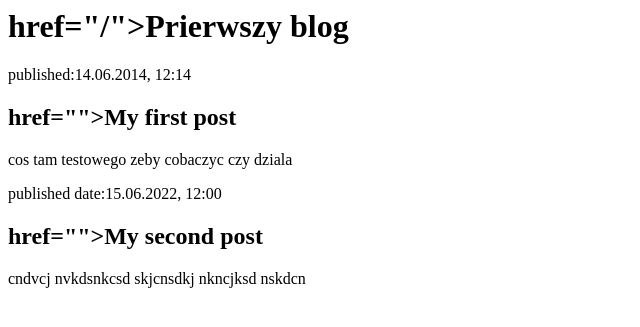
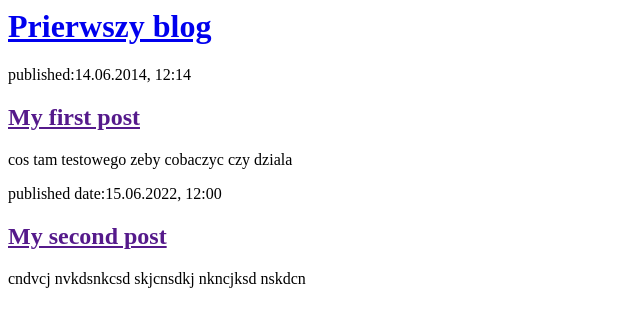
Before and after one commit to DawidRozmus/my-first-blog, a Django app: page / in a window 1280 px wide. Shown: the top 327 px of the page, without its empty margins (0-640 px from the left). Run offline with Django 4.2, Linux system fonts and the light colour scheme.

Commit message:
zmiana nawiasow href

```diff
--- a/blog/templates/blog/post_list.html
+++ b/blog/templates/blog/post_list.html
@@ -4,18 +4,18 @@
     </head>
     <body>
         <div>
-            <h1><a> href="/">Prierwszy blog</a></h1>
+            <h1><a href="/">Prierwszy blog</a></h1>
         </div>
 
         <div>
             <p>published:14.06.2014, 12:14</p>
-            <h2><a> href="">My first post</a></h2>
+            <h2><a href="">My first post</a></h2>
             <p>cos tam testowego zeby cobaczyc czy dziala</p>
         </div>
 
         <div>
             <p>published date:15.06.2022, 12:00</p>
-            <h2><a> href="">My second post </a></h2>
+            <h2><a href="">My second post </a></h2>
             <p>cndvcj nvkdsnkcsd skjcnsdkj nkncjksd nskdcn</p>
         </div>
     </body>
```
